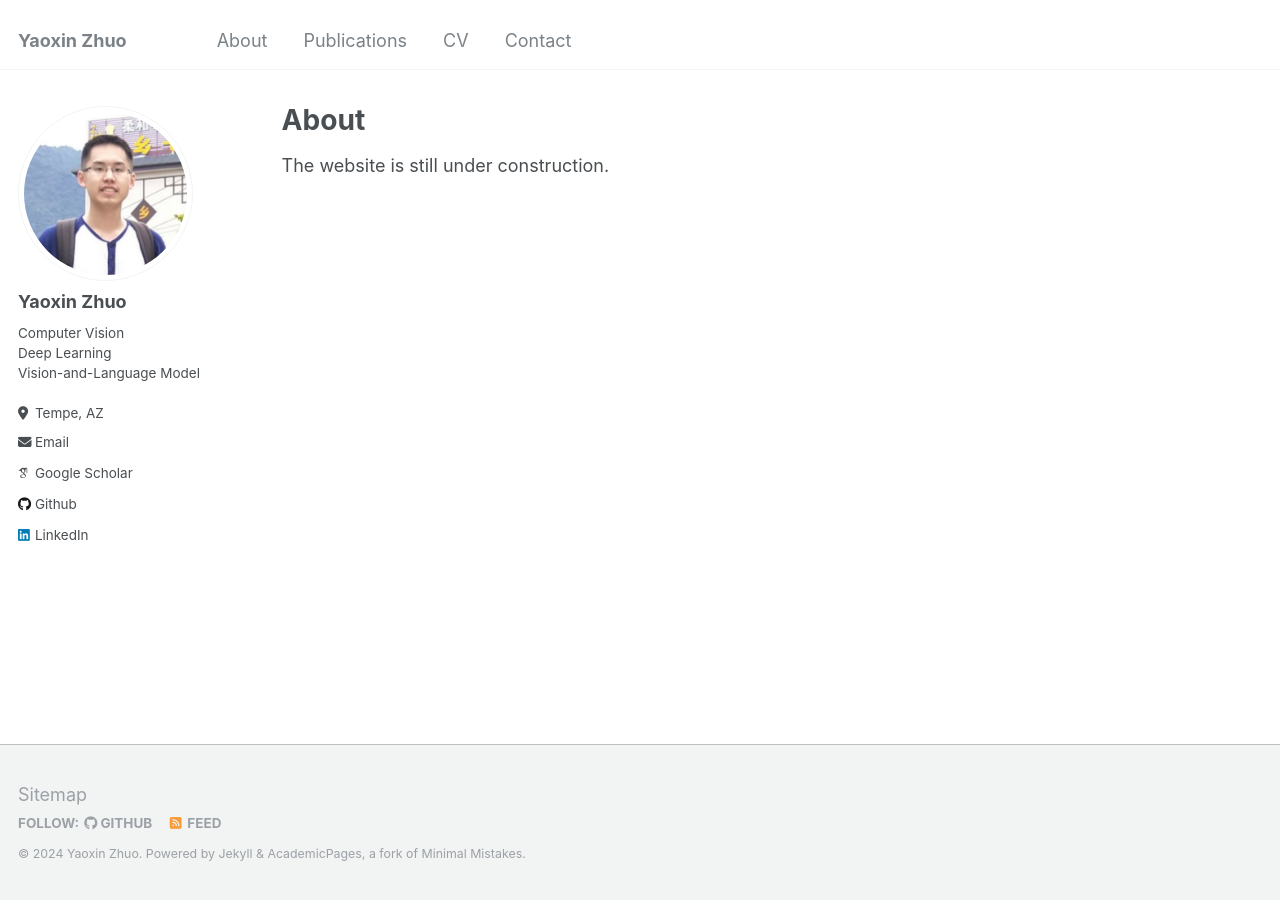
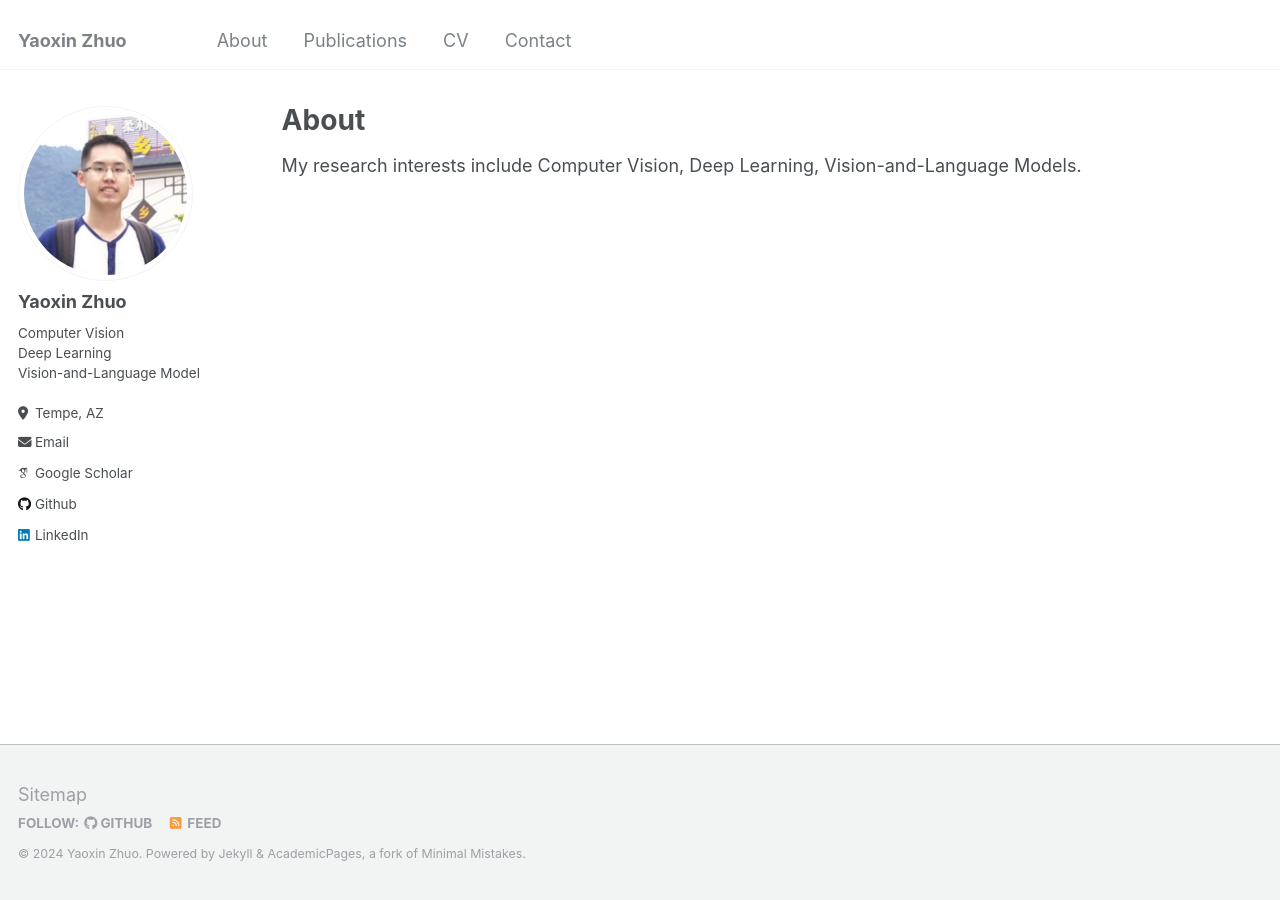
Before and after one commit to yaoxinzhuo/yaoxinzhuo.github.io, a Jekyll site: the page built from _pages/about.md, in a window 1280 px wide. Built offline with Jekyll 4.4.1, drawn with Linux system fonts in a browser that asks for light colours; some web fonts are replaced.

Commit message:
Update about.md

```diff
--- a/_pages/about.md
+++ b/_pages/about.md
@@ -4,4 +4,4 @@ permalink: /about/
 title: "About"
 author_profile: true
 ---
-The website is still under construction.
+My research interests include Computer Vision, Deep Learning, Vision-and-Language Models.
```
